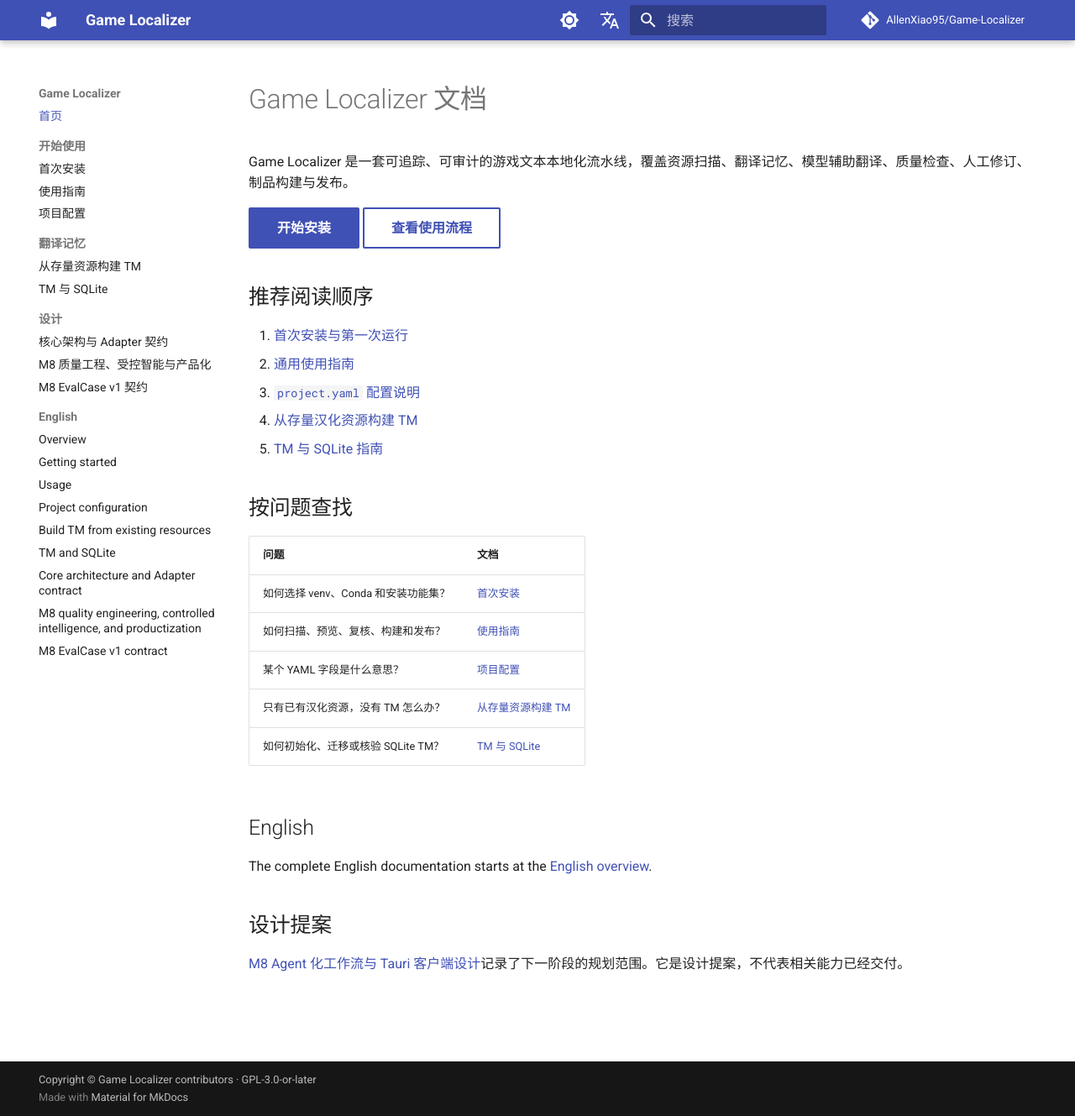
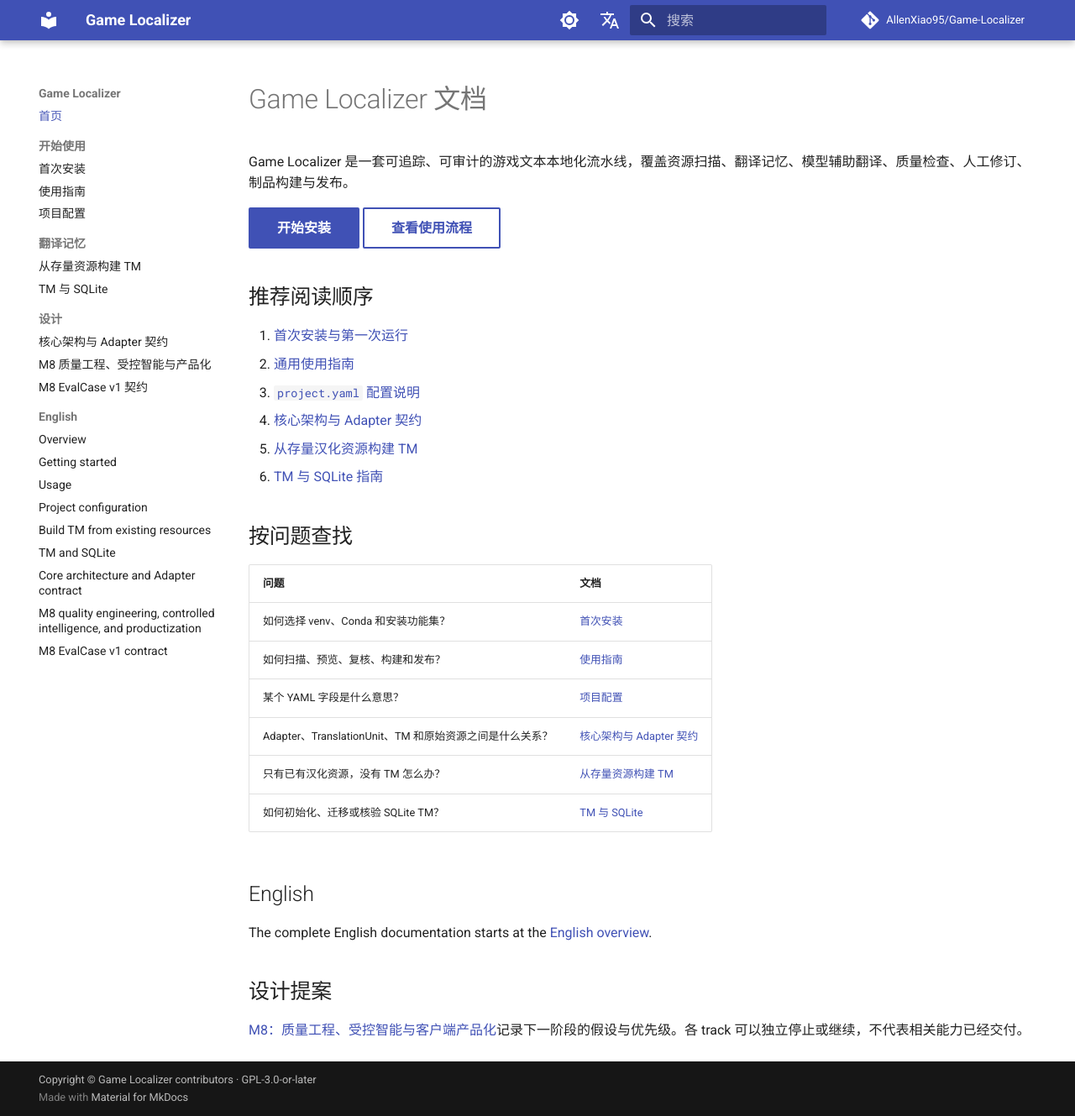
Before and after one commit to AllenXiao95/Game-Localizer, an MkDocs documentation site: the page built from docs/index.md, in a window 1280 px wide and 1329 px high. Shown: the whole window at 84% size. Built offline with MkDocs 1.6.1 and Material for MkDocs 9.7.7, drawn with Linux system fonts in a browser that asks for light colours; comment, search, counter and statistics services are not loaded.

Commit message:
docs: link core architecture from documentation home

```diff
--- a/docs/index.md
+++ b/docs/index.md
@@ -15,8 +15,9 @@
 1. [首次安装与第一次运行](getting-started.md)
 2. [通用使用指南](usage.md)
 3. [`project.yaml` 配置说明](project-configuration.md)
-4. [从存量汉化资源构建 TM](tm-bootstrap.md)
-5. [TM 与 SQLite 指南](translation-memory.md)
+4. [核心架构与 Adapter 契约](core-architecture.md)
+5. [从存量汉化资源构建 TM](tm-bootstrap.md)
+6. [TM 与 SQLite 指南](translation-memory.md)
 
 ## 按问题查找
 
@@ -25,6 +26,7 @@
 | 如何选择 venv、Conda 和安装功能集？ | [首次安装](getting-started.md) |
 | 如何扫描、预览、复核、构建和发布？ | [使用指南](usage.md) |
 | 某个 YAML 字段是什么意思？ | [项目配置](project-configuration.md) |
+| Adapter、TranslationUnit、TM 和原始资源之间是什么关系？ | [核心架构与 Adapter 契约](core-architecture.md) |
 | 只有已有汉化资源，没有 TM 怎么办？ | [从存量资源构建 TM](tm-bootstrap.md) |
 | 如何初始化、迁移或核验 SQLite TM？ | [TM 与 SQLite](translation-memory.md) |
 
@@ -34,4 +36,4 @@
 
 ## 设计提案
 
-[M8 Agent 化工作流与 Tauri 客户端设计](milestone-m8-agent-client.md)记录了下一阶段的规划范围。它是设计提案，不代表相关能力已经交付。
+[M8：质量工程、受控智能与客户端产品化](milestone-m8-agent-client.md)记录下一阶段的假设与优先级。各 track 可以独立停止或继续，不代表相关能力已经交付。
```
